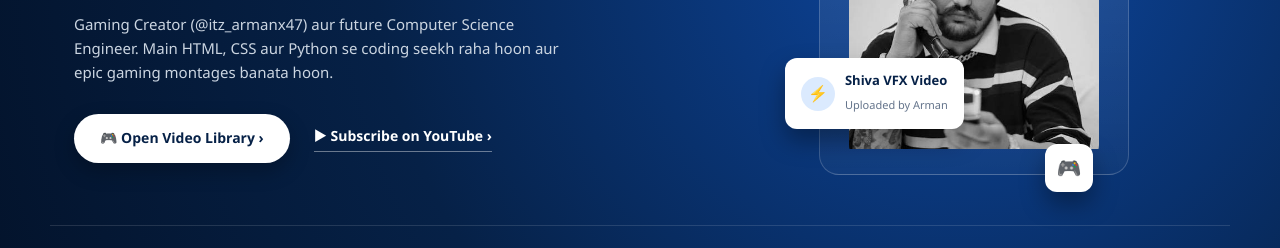
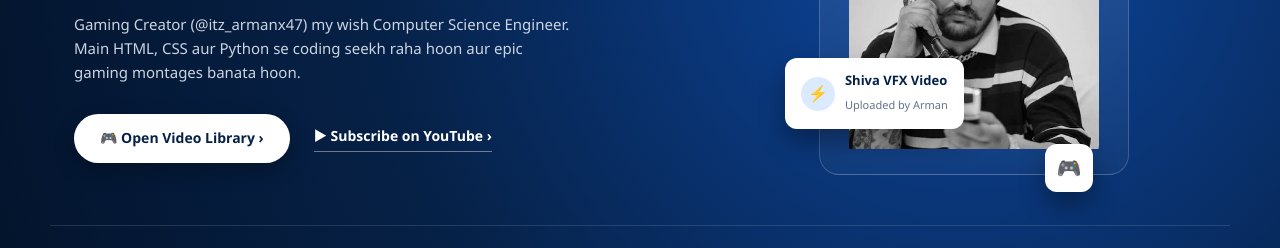
Before and after one commit to singharman51669-sudo/my-website, a plain HTML site: page index.html in a window 1280 px wide. Shown: the part 268-516 px from the top of the page. Drawn offline with Linux system fonts and the light colour scheme.

Commit message:
Add files via upload

```diff
--- a/index.html
+++ b/index.html
@@ -32,7 +32,7 @@
         <p class="eyebrow">GAMING CREATOR • ASPIRING CS ENGINEER</p>
         <h1>Hi, I'm Arman Singh Handa (Punjabi Age Oye)</h1>
         <p class="hero-desc">
-          Gaming Creator (@itz_armanx47) aur future Computer Science Engineer. Main HTML, CSS aur Python se coding seekh raha hoon aur epic gaming montages banata hoon.
+          Gaming Creator (@itz_armanx47) my wish Computer Science Engineer. Main HTML, CSS aur Python se coding seekh raha hoon aur epic gaming montages banata hoon.
         </p>
         <div class="hero-cta">
           <a href="library.html" class="btn-white">🎮 Open Video Library ›</a>
```
